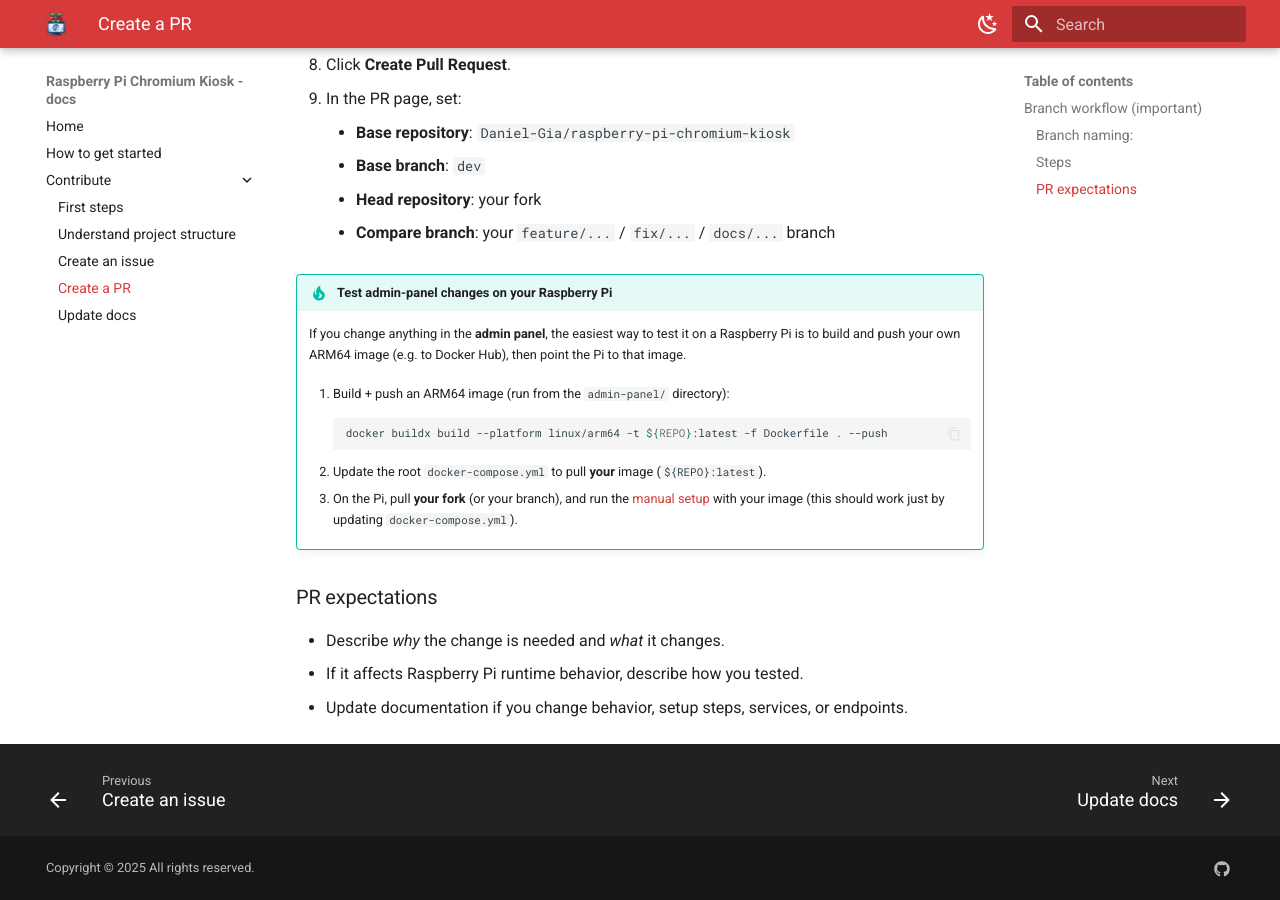
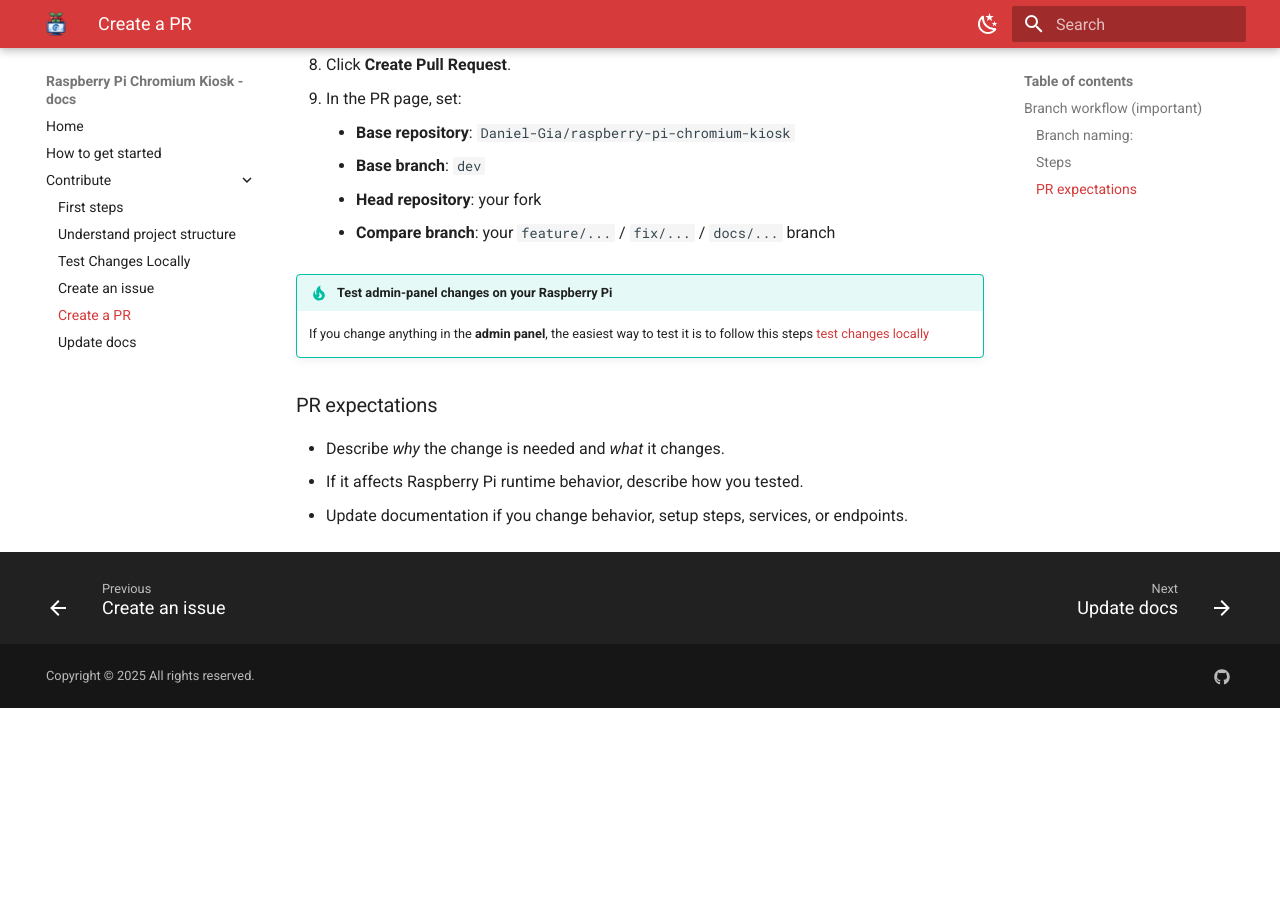
Before and after one commit to Daniel-Gia/raspberry-pi-chromium-kiosk, an MkDocs documentation site: the page built from docs/contribute/create-a-pr.md, in a window 1280 px wide and 900 px high, scrolled down 723 px. Built offline with MkDocs 1.6.1 and Material for MkDocs 9.7.7, drawn with Linux system fonts in a browser that asks for light colours; after the commit the page ends 1431 px from its top, so only the background shows below that.

Commit message:
Added dev setup for easier testing

````diff
--- a/docs/contribute/create-a-pr.md
+++ b/docs/contribute/create-a-pr.md
@@ -27,17 +27,7 @@
 
 !!! tip "Test admin-panel changes on your Raspberry Pi"
 
-    If you change anything in the **admin panel**, the easiest way to test it on a Raspberry Pi is to build and push your own ARM64 image (e.g. to Docker Hub), then point the Pi to that image.
-
-    1. Build + push an ARM64 image (run from the `admin-panel/` directory):
-
-        ```sh
-        docker buildx build --platform linux/arm64 -t ${REPO}:latest -f Dockerfile . --push
-        ```
-
-    2. Update the root `docker-compose.yml` to pull **your** image (`${REPO}:latest`).
-
-    3. On the Pi, pull **your fork** (or your branch), and run the [manual setup](/getting-started/) with your image (this should work just by updating `docker-compose.yml`).
+    If you change anything in the **admin panel**, the easiest way to test it is to follow this steps [test changes locally](/contribute/test-locally)
 
 ### PR expectations
 
--- a/mkdocs.yml
+++ b/mkdocs.yml
@@ -6,6 +6,7 @@
   - Contribute:
       - First steps: contribute/first-steps.md
       - Understand project structure: contribute/understand-project-structure.md
+      - Test Changes Locally: contribute/test-locally.md
       - Create an issue: contribute/create-an-issue.md
       - Create a PR: contribute/create-a-pr.md
       - Update docs: contribute/update-docs.md
````
Also changed, not shown: CONTRIBUTING.md (+1 -11 lines), docs/contribute/test-locally.md (added, +65 -0 lines), 3 other files.
